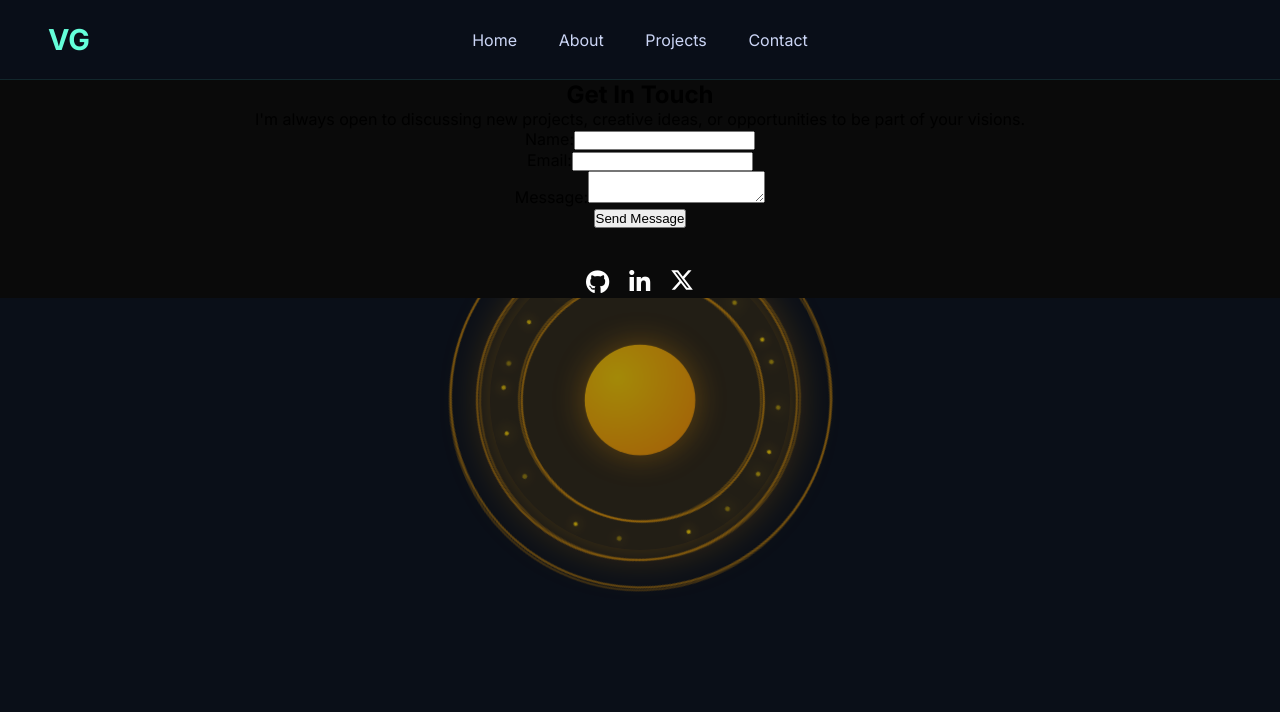
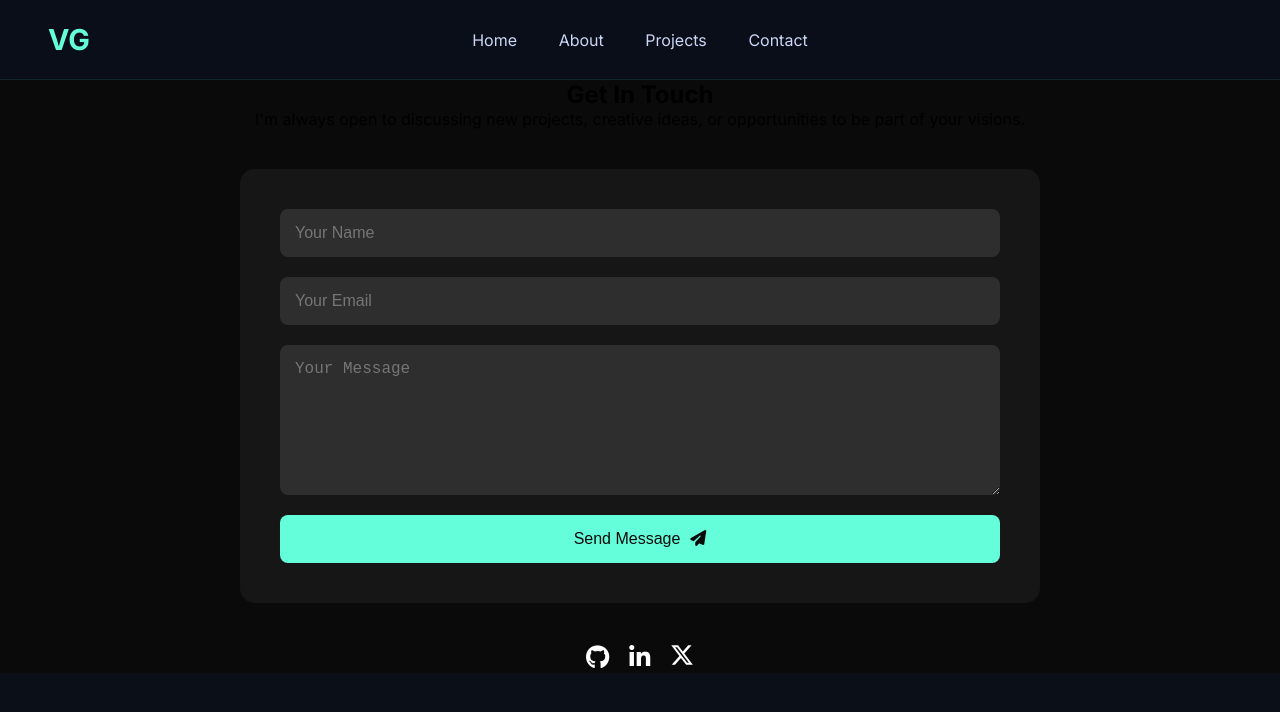
Before and after one commit to iamrealvinnu/my-portfolio, a React (Create React App) app: page /contact in a window 1280 px wide. Shown: the top 712 px of the page. Built offline with nearby package versions, Linux system fonts and the light colour scheme.

Commit message:
Restore: Original contact section with social media icons

```diff
--- a/src/components/Contact.js
+++ b/src/components/Contact.js
@@ -119,28 +119,25 @@ const fadeOut = keyframes`
 
 const SuccessPopup = styled.div`
   position: fixed;
-  top: 50%;
-  left: 50%;
-  transform: translate(-50%, -50%);
+  top: 20px;
+  right: 20px;
   background: rgba(100, 255, 218, 0.1);
   border: 1px solid #64ffda;
-  padding: 25px 35px;
-  border-radius: 12px;
+  padding: 20px;
+  border-radius: 8px;
   color: #64ffda;
   backdrop-filter: blur(10px);
   z-index: 1000;
   animation: ${props => props.isClosing ? fadeOut : fadeIn} 0.3s ease-in-out;
   display: flex;
   align-items: center;
-  gap: 15px;
-  box-shadow: 0 8px 32px rgba(0, 0, 0, 0.3);
-  min-width: 300px;
-  max-width: 90%;
+  gap: 10px;
+  box-shadow: 0 4px 6px rgba(0, 0, 0, 0.1);
 `;
 
 const CheckIcon = styled.div`
-  width: 30px;
-  height: 30px;
+  width: 20px;
+  height: 20px;
   border-radius: 50%;
   background: #64ffda;
   color: #0a192f;
@@ -148,7 +145,6 @@ const CheckIcon = styled.div`
   align-items: center;
   justify-content: center;
   font-weight: bold;
-  font-size: 18px;
 `;
 
 const Contact = () => {
@@ -249,9 +245,9 @@ const Contact = () => {
         <SuccessPopup isClosing={isClosing}>
           <CheckIcon>✓</CheckIcon>
           <div>
-            <h3 style={{ margin: '0 0 8px 0', color: '#64ffda' }}>Success!</h3>
-            <p style={{ margin: 0, fontSize: '1.1em', color: '#fff' }}>
-              Message sent successfully! We'll get back to you soon.
+            <h4 style={{ margin: '0 0 5px 0' }}>Message Sent Successfully!</h4>
+            <p style={{ margin: 0, fontSize: '0.9em', opacity: 0.8 }}>
+              We'll get back to you as soon as possible.
             </p>
           </div>
         </SuccessPopup>
@@ -262,31 +258,35 @@ const Contact = () => {
           I'm always open to discussing new projects, creative ideas, or
           opportunities to be part of your visions.
         </p>
-        <form
-          name="contact"
-          method="POST"
-          data-netlify="true"
-          data-netlify-honeypot="bot-field"
-        >
-          <input type="hidden" name="form-name" value="contact" />
-
-          <div>
-            <label>Name:</label>
-            <input type="text" name="name" required />
-          </div>
-
-          <div>
-            <label>Email:</label>
-            <input type="email" name="email" required />
-          </div>
-
-          <div>
-            <label>Message:</label>
-            <textarea name="message" required></textarea>
-          </div>
-
-          <button type="submit">Send Message</button>
-        </form>
+        <ContactForm onSubmit={handleSubmit}>
+          <Input
+            type="text"
+            name="name"
+            placeholder="Your Name"
+            value={formData.name}
+            onChange={handleChange}
+            required
+          />
+          <Input
+            type="email"
+            name="email"
+            placeholder="Your Email"
+            value={formData.email}
+            onChange={handleChange}
+            required
+          />
+          <TextArea
+            name="message"
+            placeholder="Your Message"
+            value={formData.message}
+            onChange={handleChange}
+            required
+          />
+          <SubmitButton type="submit">
+            Send Message
+            <i className="fas fa-paper-plane" style={{ marginLeft: '10px' }}></i>
+          </SubmitButton>
+        </ContactForm>
         <SocialLinks>
           <SocialLink href="https://github.com/iamrealvinnu" target="_blank">
             <i className="fab fa-github"></i>
```
